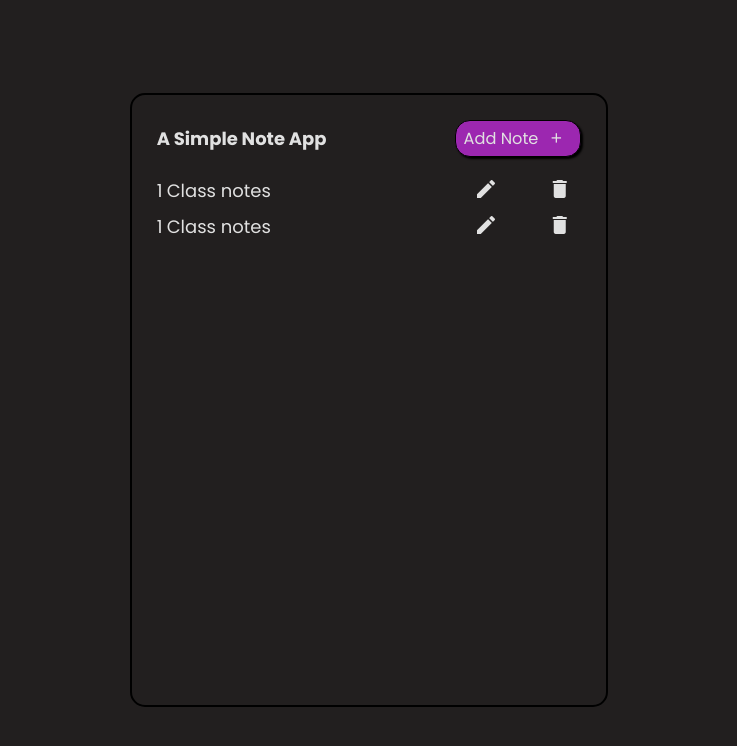
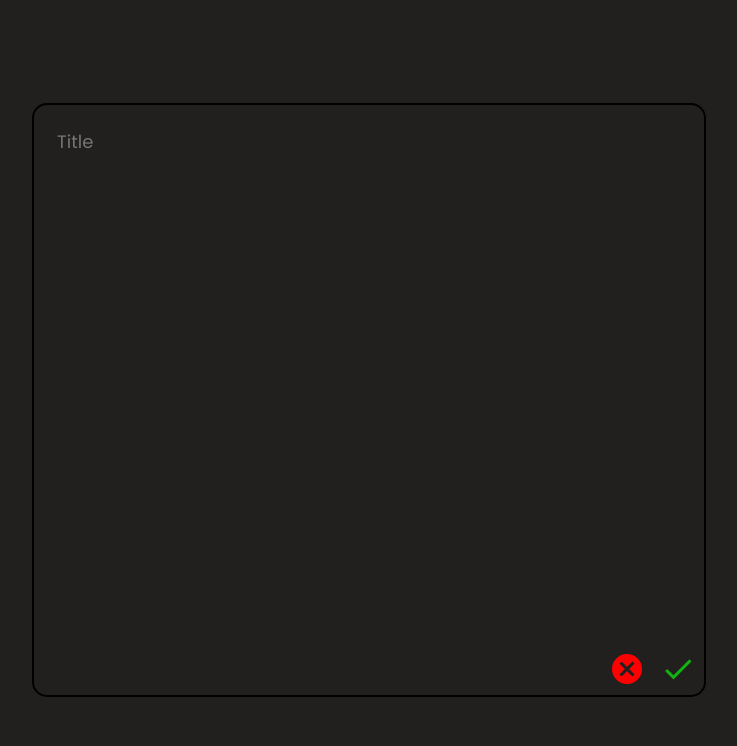
Before and after one commit to kennedy-brito/a-simple-note-app, an Angular app: page / in a window 1280 px wide. Shown: the top 746 px of the page, without its empty margins (271-1008 px from the left). Built offline with nearby package versions, Linux system fonts and the light colour scheme.

Commit message:
feat: add new note component

```diff
--- a/src/app/app.component.html
+++ b/src/app/app.component.html
@@ -1 +1 @@
-<app-initial></app-initial>
+<app-add-note></app-add-note>
--- a/src/app/app.component.ts
+++ b/src/app/app.component.ts
@@ -1,13 +1,15 @@
 import { Component } from '@angular/core';
 import { RouterOutlet } from '@angular/router';
 import { InitialComponent } from './components/initial/initial.component';
+import { AddNoteComponent } from './components/add-note/add-note.component';
 
 @Component({
   selector: 'app-root',
   standalone: true,
   imports: [
     RouterOutlet,
-    InitialComponent
+    InitialComponent,
+    AddNoteComponent
   ],
   templateUrl: './app.component.html',
   styleUrl: './app.component.css'
--- /dev/null
+++ b/src/app/components/add-note/add-note.component.css
@@ -0,0 +1,78 @@
+.container{
+    width: 100%;
+    height: 100%;
+
+    display: flex;
+    align-items: center;
+    justify-content: center;
+}
+
+.input-area{
+
+    border: 2px solid black;
+    border-radius: 15px;
+
+    width: 50%;
+    height: 70%;
+    padding: 15px;
+
+    position: relative;
+}
+
+#inputs{
+    display: flex;
+    flex-direction: column;
+    flex-wrap: wrap;
+    gap: 10px;
+    height: 100%;
+}
+
+#inputs textarea, #inputs input{
+    border: none;
+    box-shadow: none;
+    outline: none;
+}
+
+#inputs input{
+    padding: 8px;
+}
+
+#inputs textarea{
+    width: 100%;
+    height: 80%;
+    resize: none;
+    scrollbar-width: none;
+}
+
+#buttons{
+    display: flex;
+    justify-content: end;
+    margin-top: 10px;
+    gap: 15px;
+
+    position: absolute;
+    right: 8px;
+    bottom: 8px;
+
+}
+
+#buttons button{
+    border: none;
+}
+
+mat-icon{
+    width: fit-content;
+    height: fit-content;
+    font-size: 2em;
+
+    display: flex;
+    align-items: center;
+    justify-content: center;
+}
+
+#cancel mat-icon{
+    color: red;
+}
+#confirm mat-icon{
+    color: rgb(17, 179, 17);
+}
--- /dev/null
+++ b/src/app/components/add-note/add-note.component.html
@@ -0,0 +1,20 @@
+<main class="container">
+
+    <div class="input-area">
+
+        <section id="inputs">
+                <input type="text" placeholder="Title" maxlength="50">
+                <textarea name="content" id="content" cols="30" rows="10"></textarea>
+        </section>
+
+        <section id="buttons">
+            <button id="cancel">
+                <mat-icon fontIcon="cancel"></mat-icon>
+            </button>
+
+            <button id="confirm">
+                <mat-icon fontIcon="check"></mat-icon>
+            </button>
+        </section>
+    </div>
+</main>
--- /dev/null
+++ b/src/app/components/add-note/add-note.component.ts
@@ -0,0 +1,30 @@
+import { CdkTextareaAutosize, TextFieldModule} from '@angular/cdk/text-field';
+import { Component, NgZone, ViewChild } from '@angular/core';
+import { MatFormFieldModule } from '@angular/material/form-field';
+import { MatInputModule } from '@angular/material/input';
+import { MatIconModule } from '@angular/material/icon';
+import { take } from 'rxjs';
+
+@Component({
+  selector: 'app-add-note',
+  standalone: true,
+  imports: [
+    MatFormFieldModule,
+    MatInputModule,
+    TextFieldModule,
+    MatIconModule
+  ],
+  templateUrl: './add-note.component.html',
+  styleUrl: './add-note.component.css'
+})
+export class AddNoteComponent {
+
+  constructor(private _ngZone: NgZone) {}
+
+  @ViewChild('autosize') autosize?: CdkTextareaAutosize;
+
+  triggerResize() {
+    // Wait for changes to be applied, then trigger textarea resize.
+    this._ngZone.onStable.pipe(take(1)).subscribe(() => this.autosize?.resizeToFitContent(true));
+  }
+}
```
Also changed, not shown: 1 other file (tests, documents, lock files or other folders).
